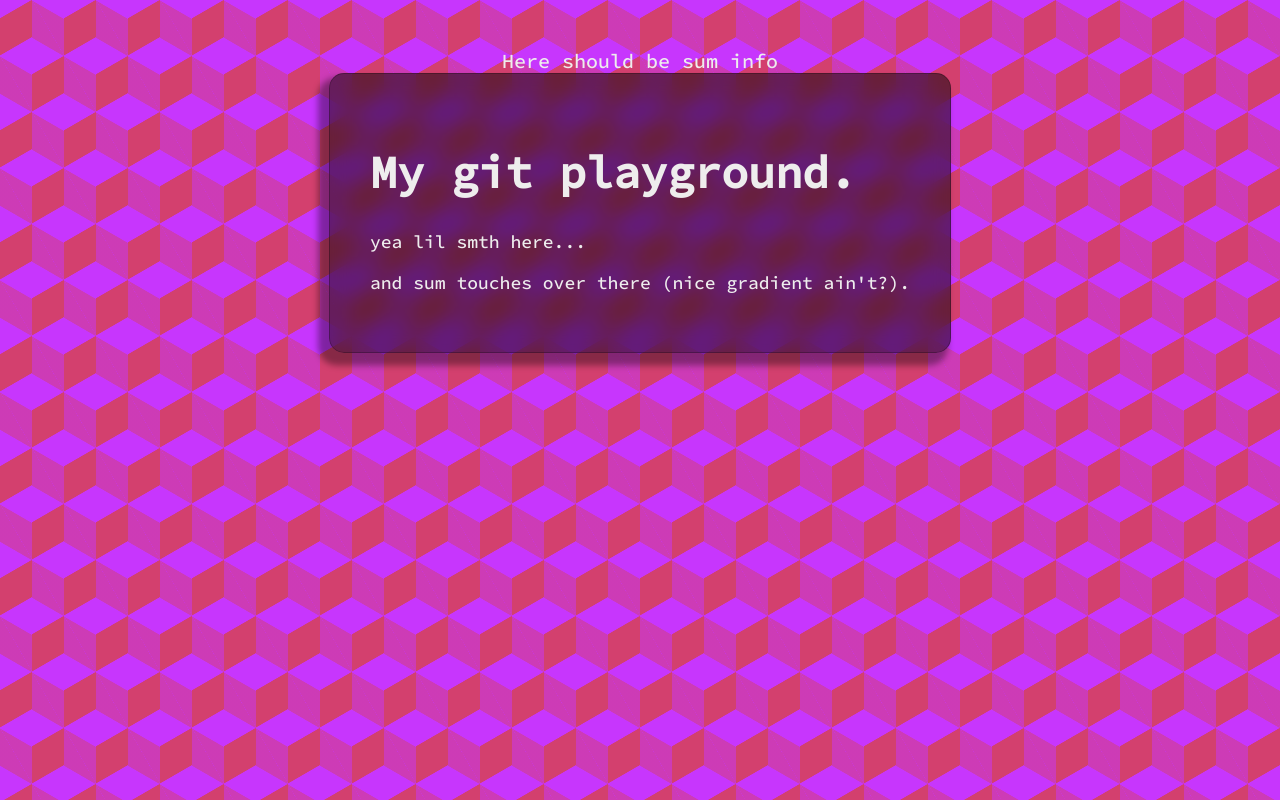
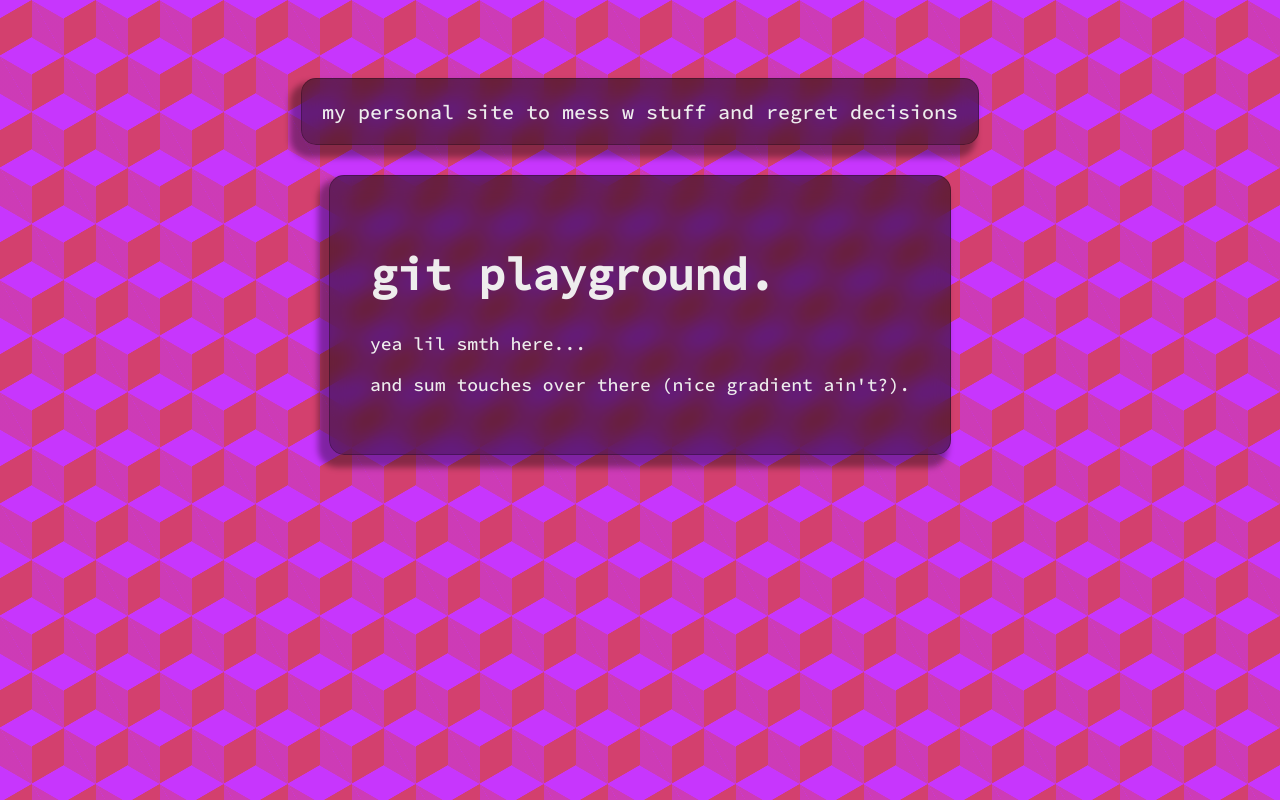
Before and after one commit to wherearethedoritos/julysplayground, a plain HTML site: page index.html in a window 1280 px wide. Shown: the top 800 px of the page. Drawn offline with Linux system fonts and the light colour scheme.

Commit message:
added box on header, restructured classes on css

```diff
--- a/index.html
+++ b/index.html
@@ -12,12 +12,12 @@
 </head>
 <body>
     <div class="container">
-        <div class="header">
-            <header>Here should be sum info</header>
+        <div class="header glassbox">
+            <header>my personal site to mess w stuff and regret decisions</header>
         </div>
 
-        <div class="landing">
-            <h1>My git playground.</h1>
+        <div class="landing glassbox">
+            <h1> git playground.</h1>
             <p> yea lil smth here...</p>
             <p> and sum touches over there (nice gradient ain't?).</p>
         </div>
--- a/styles.css
+++ b/styles.css
@@ -32,10 +32,9 @@ p {
 
 h1 {font-size: 4.5rem;}
 
-.landing {
-    margin: 0 auto;
-    padding: 4rem;
-    text-align: left;
+
+
+.glassbox {
     background: rgba(0,0,0,0.5);
     -webkit-backdrop-filter: blur(10px);
     backdrop-filter: blur(10px);
@@ -44,4 +43,19 @@ h1 {font-size: 4.5rem;}
     -webkit-box-shadow: -7px 8.5px 6.5px 4px rgba(0, 0, 0, 0.36);
     -moz-box-shadow: -7px 8.5px 6.5px 4px rgba(0, 0, 0, 0.36);
     box-shadow: -7px 8.5px 6.5px 4px rgba(0, 0, 0, 0.36);
+}
+
+.header {
+    margin: 3rem auto;
+    padding: 2rem;
+    display: flex;
+    flex-direction: row;
+    justify-content: space-between;
+}
+
+.landing {
+    margin: 0 auto;
+    padding: 4rem;
+    text-align: left;
+
     }
```
